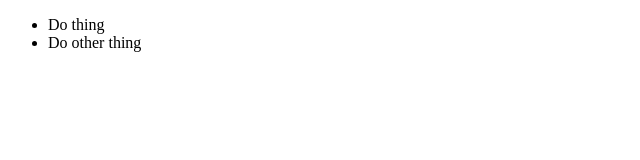
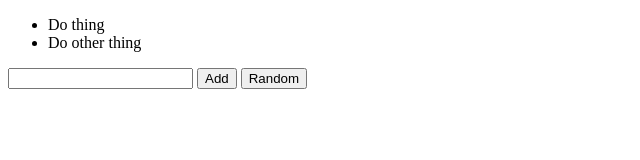
Before and after one commit to devonoel/rinzai, a plain HTML site: page index.html in a window 1280 px wide. Shown: the whole page, without its empty margins (0-640 px from the left). Drawn offline with nearby package versions, Linux system fonts and the light colour scheme.

Commit message:
Add vue.js, get basic html/js frontend set up

```diff
--- a/index.html
+++ b/index.html
@@ -6,11 +6,21 @@
   </head>
 
   <body>
-    <ul id="todos">
-      <li v-for="todo in todos">
-        {{ todo }}
-      </li>
-    </ul>
+    <div id="todos">
+      <ul>
+        <li v-for="todo in todos">
+          {{ todo }}
+        </li>
+      </ul>
+
+      <input type="text" v-model="newTodo" @keyup.enter="add">
+      <button v-on:click="add">Add</button>
+
+      <button v-on:click="getRandom">Random</button>
+
+      <p>{{ result }}</p>
+    </div>
+
     <script src="https://unpkg.com/vue"></script>
     <script src="main.js"></script>
   </body>
--- a/main.js
+++ b/main.js
@@ -1,6 +1,20 @@
 var app = new Vue({
   el: '#todos',
   data: {
-    todos: ['Do thing', 'Do other thing']
+    todos: ['Do thing', 'Do other thing'],
+    newTodo: '',
+    result: ''
+  },
+
+  methods: {
+    add: function() {
+      var e = this.newTodo;
+      if (!e) return;
+      this.todos.push(e);
+    },
+
+    getRandom: function() {
+      this.result = "Result: " + this.todos[Math.floor(Math.random() * this.todos.length)];
+    }
   }
 });
```
